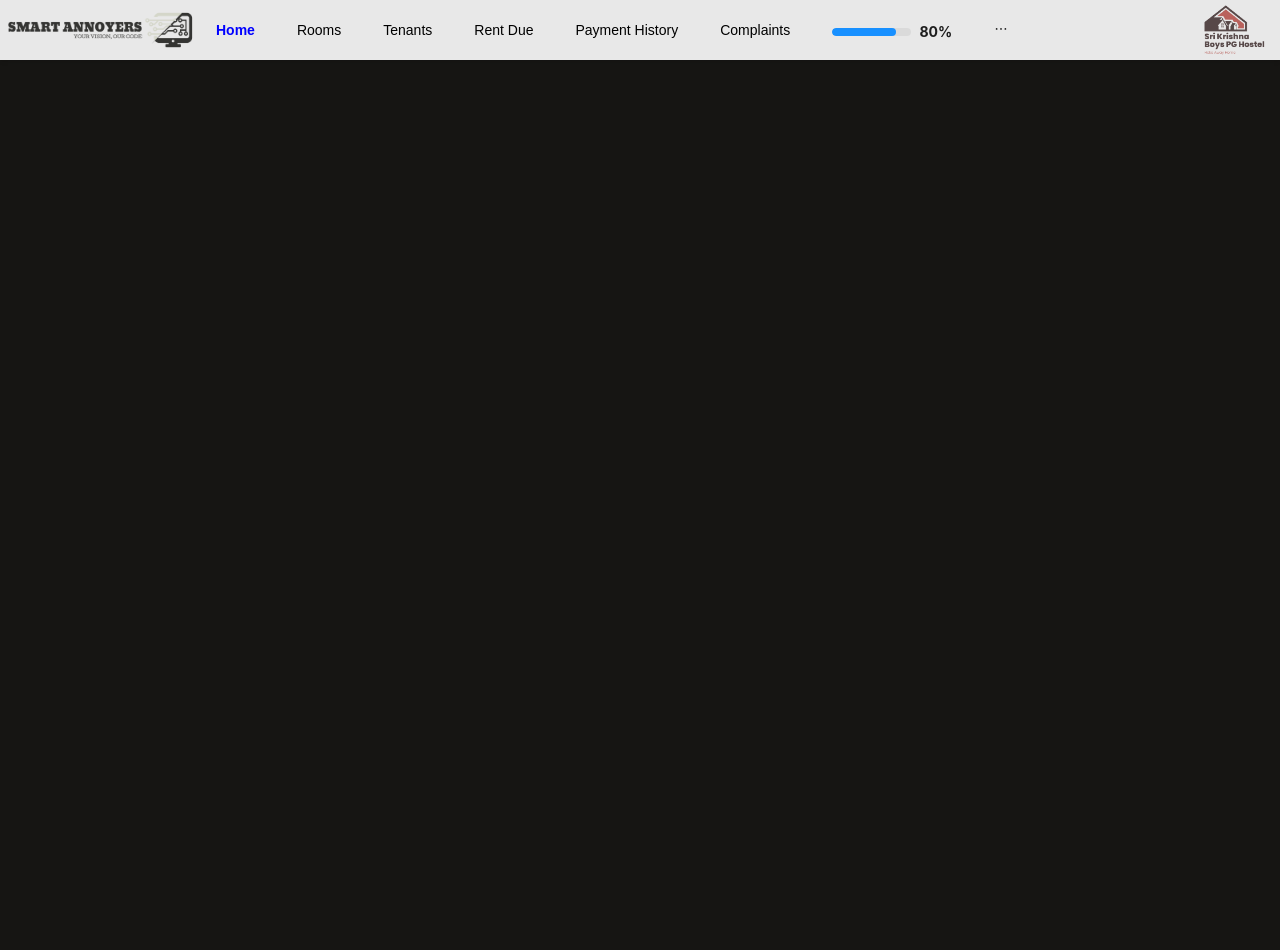
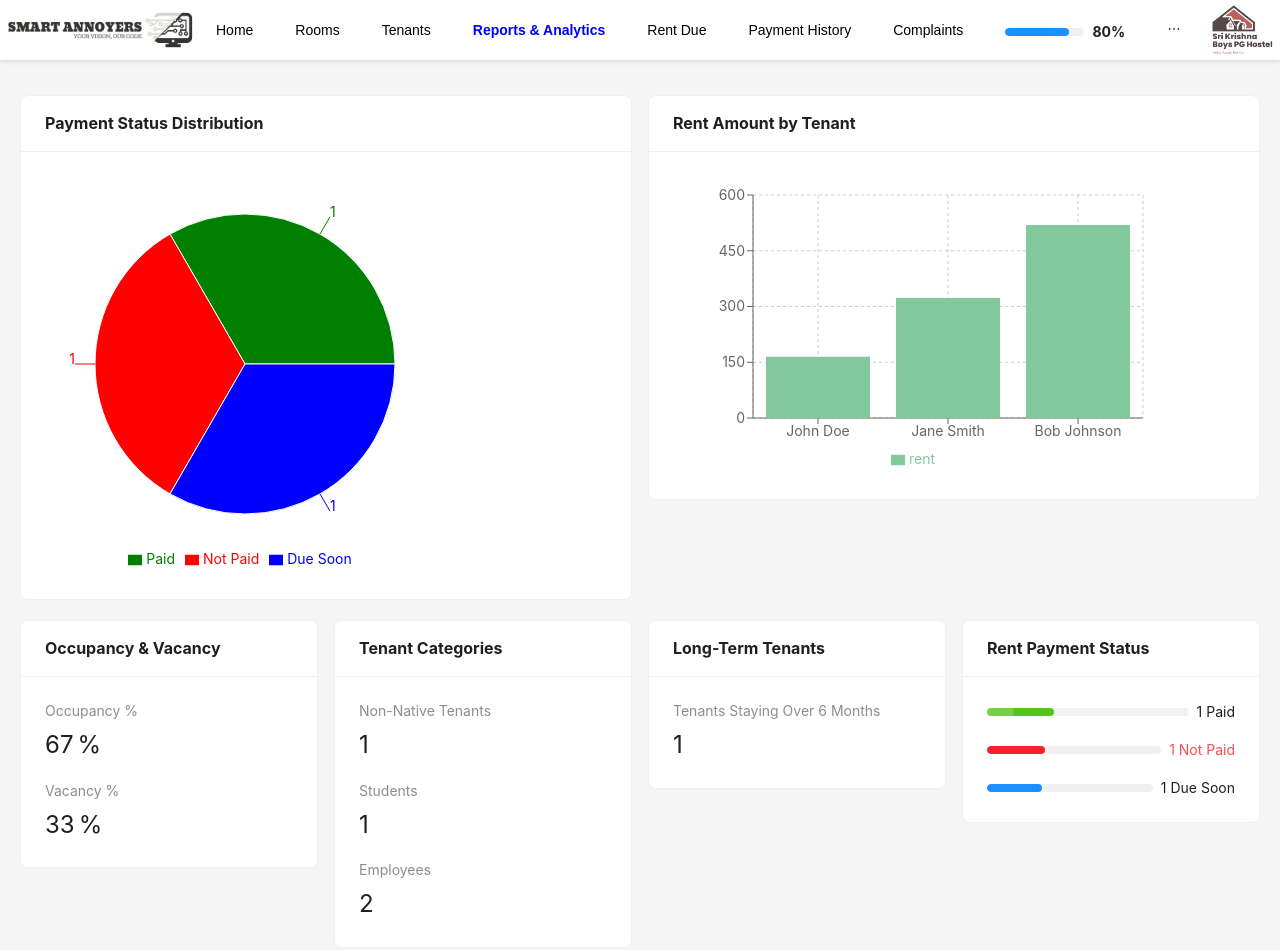
Before and after one commit to Project-Bujz1/Hotel-Management-app, a React (Vite) app: page /reports in a window 1280 px wide. Shown: the top 950 px of the page. Before the commit the page ends 800 px from the top, so only its background shows below. Built offline with nearby package versions, Linux system fonts and the light colour scheme.

Commit message:
Reports and Analytics component implemented

```diff
--- a/src/App.jsx
+++ b/src/App.jsx
@@ -17,9 +17,10 @@ import PaymentHistory from "./Components/PaymentHistory";
 import ComplaintsList from "./Components/ComplaintsList";
 import AddComplaint from "./Components/AddComplaint";
 import Profile from "./Components/Profile";
-import DisplaySettings from "./Components/DisplaySettings"; // Import your components
-import OrgSettings from "./Components/OrgSettings"; // Import your components
+import DisplaySettings from "./Components/DisplaySettings";
+import OrgSettings from "./Components/OrgSettings";
 import MainMenu from "./Components/MainMenu";
+import ReportsAndAnalytics from "./Components/ReportsAndAnalytics";
 
 const { Header, Content } = Layout;
 
@@ -54,8 +55,10 @@ const App = () => {
               <Route path="/complaints" element={<ComplaintsList />} />
               <Route path="/addComplaint" element={<AddComplaint />} />
               <Route path="/profile" element={<Profile />} />
-              <Route path="/displaySettings" element={<DisplaySettings />} /> {/* Add new route */}
-              <Route path="/orgSettings" element={<OrgSettings />} /> {/* Add new route */}
+              <Route path="/displaySettings" element={<DisplaySettings />} />
+              <Route path="/orgSettings" element={<OrgSettings />} />
+              <Route path="/reports" element={<ReportsAndAnalytics />} />
+
             </Routes>
           </div>
         </Content>
--- a/src/Components/DisplaySettings.jsx
+++ b/src/Components/DisplaySettings.jsx
@@ -1,12 +1,13 @@
 // src/Components/DisplaySettings.js
 import React, { useState } from 'react';
-import { Card, Radio, Slider, Typography, Divider } from 'antd';
+import { Card, Radio, Slider, Typography, Divider, Switch } from 'antd';
 
 const { Title, Paragraph } = Typography;
 
 const DisplaySettings = () => {
   const [theme, setTheme] = useState('light');
   const [fontSize, setFontSize] = useState(14);
+  const [isCompact, setIsCompact] = useState(false);
 
   const handleThemeChange = (e) => {
     setTheme(e.target.value);
@@ -18,8 +19,13 @@ const DisplaySettings = () => {
     // Implement font size change logic here (e.g., updating context or state)
   };
 
+  const handleLayoutChange = (checked) => {
+    setIsCompact(checked);
+    // Implement layout change logic here (e.g., updating context or state)
+  };
+
   return (
-    <div style={{ padding: '20px', marginTop: "75px" }}>
+    <div style={{ padding: '20px', marginTop: '75px' }}>
       <Card>
         <Title level={4}>Theme</Title>
         <Radio.Group value={theme} onChange={handleThemeChange}>
@@ -39,6 +45,15 @@ const DisplaySettings = () => {
         <div style={{ marginTop: '10px', fontSize: `${fontSize}px` }}>
           <p>Sample text with current font size.</p>
         </div>
+        <Divider />
+        <Title level={4}>Layout</Title>
+        <Paragraph>Choose between compact and spacious layout.</Paragraph>
+        <Switch
+          checked={isCompact}
+          onChange={handleLayoutChange}
+          checkedChildren="Compact"
+          unCheckedChildren="Spacious"
+        />
       </Card>
     </div>
   );
--- a/src/Components/MainMenu.jsx
+++ b/src/Components/MainMenu.jsx
@@ -16,6 +16,7 @@
       "/home": "home",
       "/rooms": "rooms",
       "/tenants": "tenants",
+      "/reports": "reports",
       "/rentDue": "rentDue",
       "/paymentHistory": "paymentHistory",
       "/complaints": "complaints",
@@ -87,6 +88,7 @@
           <Menu.Item key="home" style={getMenuItemStyle(selectedKeys, "home")} onClick={() => navigate("/home")}>Home</Menu.Item>
           <Menu.Item key="rooms" style={getMenuItemStyle(selectedKeys, "rooms")} onClick={() => navigate("/rooms")}>Rooms</Menu.Item>
           <Menu.Item key="tenants" style={getMenuItemStyle(selectedKeys, "tenants")} onClick={() => navigate("/tenants")}>Tenants</Menu.Item>
+          <Menu.Item key="reports" style={getMenuItemStyle(selectedKeys, "reports")} onClick={() => navigate("/reports")}>Reports & Analytics</Menu.Item>
           <Menu.Item key="rentDue" style={getMenuItemStyle(selectedKeys, "rentDue")} onClick={() => navigate("/rentDue")}>Rent Due</Menu.Item>
           <Menu.Item key="paymentHistory" style={getMenuItemStyle(selectedKeys, "paymentHistory")} onClick={() => navigate("/paymentHistory")}>Payment History</Menu.Item>
           <Menu.Item key="complaints" style={getMenuItemStyle(selectedKeys, "complaints")} onClick={() => navigate("/complaints")}>Complaints</Menu.Item>
--- a/src/Components/OrgSettings.jsx
+++ b/src/Components/OrgSettings.jsx
@@ -1,20 +1,41 @@
 // src/Components/OrgSettings.js
 import React, { useState } from 'react';
-import { Card, Input, Button, Typography } from 'antd';
+import { Card, Input, Button, Typography, Upload, Form, Row, Col, Select, message, Modal } from 'antd';
+import { UploadOutlined } from '@ant-design/icons';
 
 const { Title, Paragraph } = Typography;
+const { Option } = Select;
 
 const OrgSettings = () => {
   const [orgName, setOrgName] = useState('My Organization');
   const [address, setAddress] = useState('123 Main St, City, Country');
+  const [totalRooms, setTotalRooms] = useState(50);
+  const [currentOccupancy, setCurrentOccupancy] = useState(30);
+  const [hostelInfo, setHostelInfo] = useState('');
+  const [mealPlan, setMealPlan] = useState('basic');
+  const [imageList, setImageList] = useState([]);
+  const [previewVisible, setPreviewVisible] = useState(false);
+  const [previewImage, setPreviewImage] = useState('');
 
   const handleSave = () => {
     // Implement save logic here (e.g., API call or context update)
-    console.log('Settings saved:', { orgName, address });
+    console.log('Settings saved:', { orgName, address, totalRooms, currentOccupancy, hostelInfo, mealPlan });
+    message.success('Settings saved successfully!');
   };
 
+  const handleImageChange = ({ fileList }) => {
+    setImageList(fileList);
+  };
+
+  const handleImagePreview = (file) => {
+    setPreviewImage(file.url || file.preview);
+    setPreviewVisible(true);
+  };
+
+  const handleImageCancel = () => setPreviewVisible(false);
+
   return (
-    <div style={{ padding: '20px', marginTop: "75px" }}>
+    <div style={{ padding: '20px', marginTop: '75px' }}>
       <Card>
         <Title level={4}>Organization Name</Title>
         <Input
@@ -30,6 +51,59 @@ const OrgSettings = () => {
           placeholder="Enter address"
           style={{ marginBottom: '20px' }}
         />
+        <Title level={4}>Hostel Details</Title>
+        <Row gutter={16}>
+          <Col span={12}>
+            <Form.Item label="Total Rooms">
+              <Input
+                type="number"
+                value={totalRooms}
+                onChange={(e) => setTotalRooms(Number(e.target.value))}
+                placeholder="Enter total number of rooms"
+              />
+            </Form.Item>
+          </Col>
+          <Col span={12}>
+            <Form.Item label="Current Occupancy">
+              <Input
+                type="number"
+                value={currentOccupancy}
+                onChange={(e) => setCurrentOccupancy(Number(e.target.value))}
+                placeholder="Enter current occupancy"
+              />
+            </Form.Item>
+          </Col>
+        </Row>
+        <Title level={4}>Hostel Information</Title>
+        <Input.TextArea
+          value={hostelInfo}
+          onChange={(e) => setHostelInfo(e.target.value)}
+          placeholder="Enter additional information about the hostel"
+          rows={4}
+        />
+        <Title level={4}>Meal Plan</Title>
+        <Select
+          value={mealPlan}
+          onChange={(value) => setMealPlan(value)}
+          style={{ width: '100%' }}
+        >
+          <Option value="basic">Basic</Option>
+          <Option value="standard">Standard</Option>
+          <Option value="premium">Premium</Option>
+        </Select>
+        <Title level={4}>Hostel Images</Title>
+        <Upload
+          action="/upload" // Set your upload URL here
+          listType="picture-card"
+          fileList={imageList}
+          onChange={handleImageChange}
+          onPreview={handleImagePreview}
+        >
+          {imageList.length < 5 && '+ Upload'}
+        </Upload>
+        <Modal visible={previewVisible} footer={null} onCancel={handleImageCancel}>
+          <img alt="Preview" style={{ width: '100%' }} src={previewImage} />
+        </Modal>
         <Button type="primary" onClick={handleSave}>Save Changes</Button>
       </Card>
     </div>
--- a/src/Components/RentDueList.jsx
+++ b/src/Components/RentDueList.jsx
@@ -43,7 +43,7 @@ const paymentModeOptions = [
   { value: "Bank Transfer", label: "Bank Transfer" },
 ];
 
-const statusColors = {
+export const statusColors = {
   Paid: "green",
   "Not Paid": "red",
   "Due Soon": "blue",
--- /dev/null
+++ b/src/Components/ReportsAndAnalytics.jsx
@@ -0,0 +1,124 @@
+import React from 'react';
+import { Card, Row, Col, Statistic, Progress } from 'antd';
+import { PieChart, Pie, BarChart, Bar, XAxis, YAxis, Tooltip, Legend, CartesianGrid, Cell } from 'recharts';
+import { statusColors } from './RentDueList'; // Ensure this import aligns with where statusColors are defined
+
+// Example data
+const rentData = [
+  { key: '1', name: 'John Doe', roomNumber: '101', status: 'Paid', dueDate: '2024-07-10', modeOfPayment: 'Online', isNonNative: true, category: 'Student', stayDuration: 120 },
+  { key: '2', name: 'Jane Smith', roomNumber: '102', status: 'Not Paid', dueDate: '2024-07-15', modeOfPayment: 'Cash', isNonNative: false, category: 'Employee', stayDuration: 250 },
+  { key: '3', name: 'Bob Johnson', roomNumber: '103', status: 'Due Soon', dueDate: '2024-07-18', modeOfPayment: 'Cheque', isNonNative: false, category: 'Employee', stayDuration: 90 },
+  // Add more data as needed
+];
+
+// Transform data for Pie Chart
+const statusCounts = rentData.reduce((acc, tenant) => {
+  acc[tenant.status] = (acc[tenant.status] || 0) + 1;
+  return acc;
+}, {});
+
+const pieData = Object.keys(statusCounts).map(status => ({
+  name: status,
+  value: statusCounts[status]
+}));
+
+// Transform data for Bar Chart
+const barData = rentData.map(tenant => ({
+  name: tenant.name,
+  rent: Math.floor(Math.random() * 500) + 100 // Example rent amount, replace with actual rent data if available
+}));
+
+// Calculate statistics
+const totalTenants = rentData.length;
+const paidTenants = statusCounts['Paid'] || 0;
+const notPaidTenants = statusCounts['Not Paid'] || 0;
+const dueSoonTenants = statusCounts['Due Soon'] || 0;
+const nonNativeTenants = rentData.filter(tenant => tenant.isNonNative).length;
+const studentTenants = rentData.filter(tenant => tenant.category === 'Student').length;
+const employeeTenants = rentData.filter(tenant => tenant.category === 'Employee').length;
+const longTermTenants = rentData.filter(tenant => tenant.stayDuration > 180).length;
+
+const occupancyPercentage = Math.round((totalTenants - nonNativeTenants) / totalTenants * 100);
+const vacancyPercentage = 100 - occupancyPercentage;
+
+const ReportsAndAnalytics = () => {
+  return (
+    <div style={{ padding: '20px', marginTop: '75px' }}>
+      <Row gutter={[16, 16]}>
+        {/* Pie Chart */}
+        <Col span={24} md={12}>
+          <Card title="Payment Status Distribution">
+            <PieChart width={400} height={400}>
+              <Pie
+                data={pieData}
+                dataKey="value"
+                nameKey="name"
+                outerRadius={150}
+                fill="#8884d8"
+                label
+              >
+                {pieData.map((entry, index) => (
+                  <Cell key={`cell-${index}`} fill={statusColors[entry.name] || '#8884d8'} />
+                ))}
+              </Pie>
+              <Tooltip />
+              <Legend />
+            </PieChart>
+          </Card>
+        </Col>
+
+        {/* Bar Chart */}
+        <Col span={24} md={12}>
+          <Card title="Rent Amount by Tenant">
+            <BarChart
+              width={500}
+              height={300}
+              data={barData}
+              margin={{ top: 20, right: 30, left: 20, bottom: 5 }}
+            >
+              <CartesianGrid strokeDasharray="3 3" />
+              <XAxis dataKey="name" />
+              <YAxis />
+              <Tooltip />
+              <Legend />
+              <Bar dataKey="rent" fill="#82ca9d" />
+            </BarChart>
+          </Card>
+        </Col>
+      </Row>
+
+      <Row gutter={[16, 16]} style={{ marginTop: '20px' }}>
+        <Col span={24} md={12} lg={6}>
+          <Card title="Occupancy & Vacancy">
+            <Statistic title="Occupancy %" value={occupancyPercentage} suffix="%" />
+            <Statistic title="Vacancy %" value={vacancyPercentage} suffix="%" style={{ marginTop: '16px' }} />
+          </Card>
+        </Col>
+
+        <Col span={24} md={12} lg={6}>
+          <Card title="Tenant Categories">
+            <Statistic title="Non-Native Tenants" value={nonNativeTenants} />
+            <Statistic title="Students" value={studentTenants} style={{ marginTop: '16px' }} />
+            <Statistic title="Employees" value={employeeTenants} style={{ marginTop: '16px' }} />
+          </Card>
+        </Col>
+
+        <Col span={24} md={12} lg={6}>
+          <Card title="Long-Term Tenants">
+            <Statistic title="Tenants Staying Over 6 Months" value={longTermTenants} />
+          </Card>
+        </Col>
+
+        <Col span={24} md={12} lg={6}>
+          <Card title="Rent Payment Status">
+            <Progress percent={paidTenants / totalTenants * 100} status="active" strokeColor="#52c41a" format={() => `${paidTenants} Paid`} />
+            <Progress percent={notPaidTenants / totalTenants * 100} status="exception" strokeColor="#f5222d" format={() => `${notPaidTenants} Not Paid`} style={{ marginTop: '16px' }} />
+            <Progress percent={dueSoonTenants / totalTenants * 100} status="normal" strokeColor="#1890ff" format={() => `${dueSoonTenants} Due Soon`} style={{ marginTop: '16px' }} />
+          </Card>
+        </Col>
+      </Row>
+    </div>
+  );
+};
+
+export default ReportsAndAnalytics;
```
